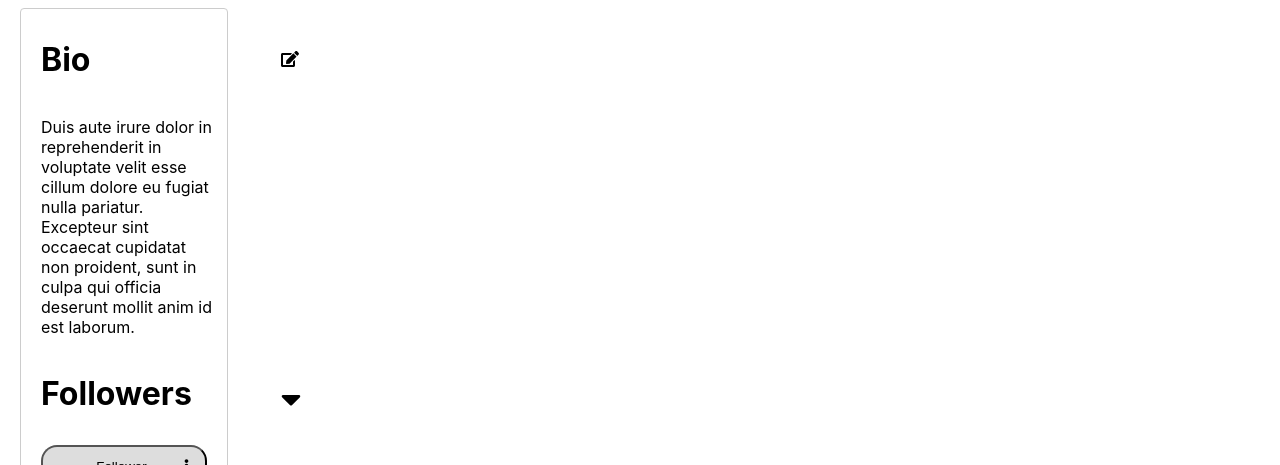
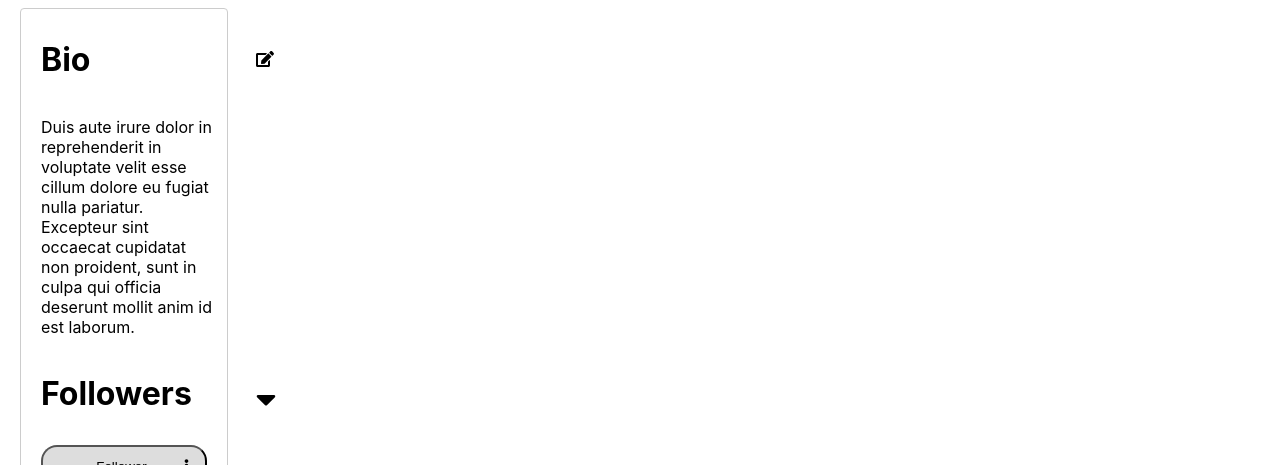
Before and after one commit to seanbrasse/The-Kitchen, a React (Create React App) app in the folder frontend/: page /#/user/1 in a window 1280 px wide. Shown: the part 176-641 px from the top of the page. Built offline with nearby package versions, Linux system fonts and the light colour scheme.

Commit message:
Altered icon positioning

```diff
--- a/frontend/src/pages/profile/Profile.css
+++ b/frontend/src/pages/profile/Profile.css
@@ -80,7 +80,7 @@
   /* margin-left: 185px; */
   margin-top: 30px;
   position: absolute;
-  margin-left: 250px;
+  margin-left: 225px;
 }
 
 .followersRow {
@@ -91,6 +91,6 @@
 .Following {
   margin-top: 30px;
   position: absolute;
-  margin-left: 250px;
+  margin-left: 225px;
   cursor: pointer;
 }
```
